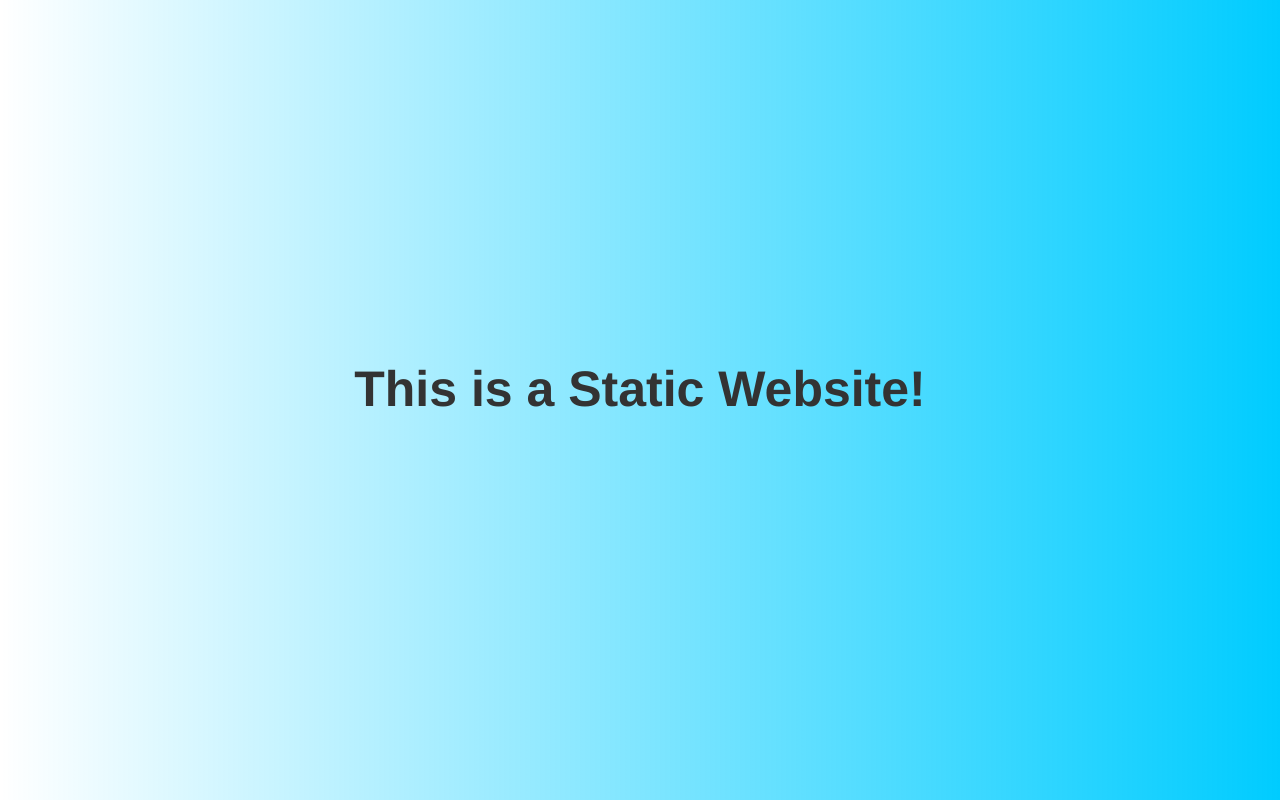
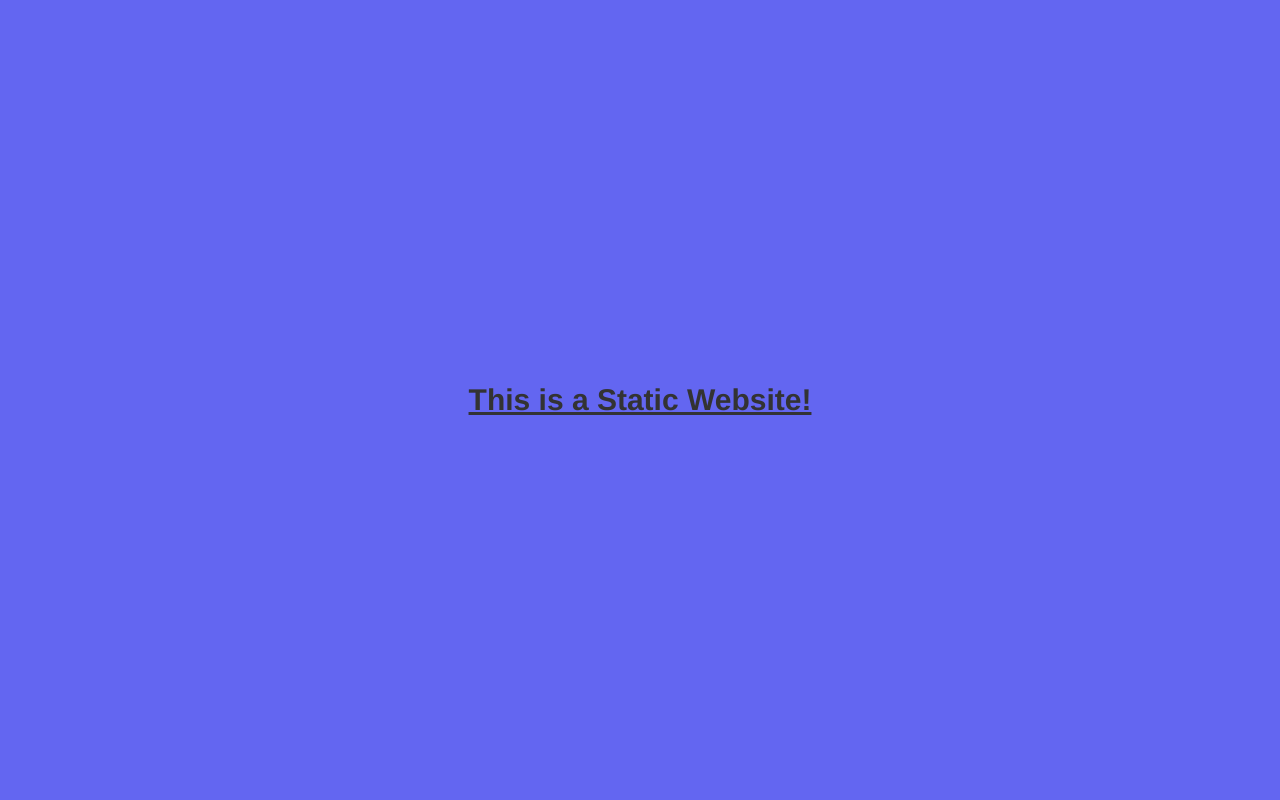
Before and after one commit to hahahamid/go-web-server, a plain HTML site: page static/index.html in a window 1280 px wide. Drawn offline with nearby package versions, Linux system fonts and the light colour scheme.

Commit message:
Integrated Tailwind CDN

```diff
--- a/static/index.html
+++ b/static/index.html
@@ -2,11 +2,12 @@
 <html lang="en">
 <head>
     <title>Static Website</title>
+    <script src="https://cdn.tailwindcss.com"></script>
     <link rel="stylesheet" href="styles.css">
 </head>
-<body>
+<body class="bg-indigo-500">
     <div class="main">
-        <h2>This is a Static Website!</h2>
+        <h2 class="text-3xl font-bold underline" >This is a Static Website!</h2>
     </div>
 </body>
 </html>
```
